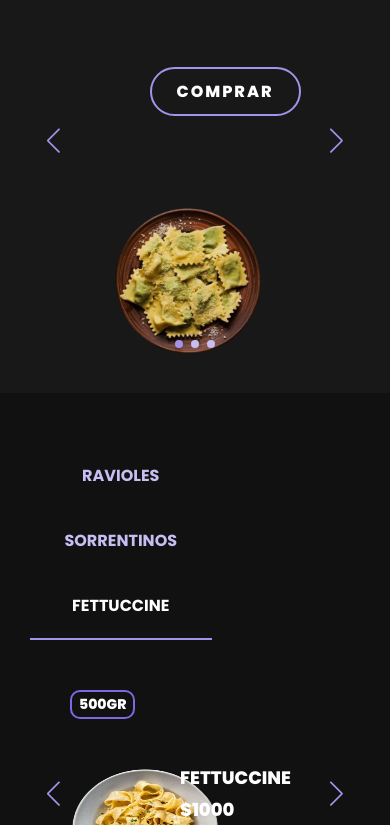
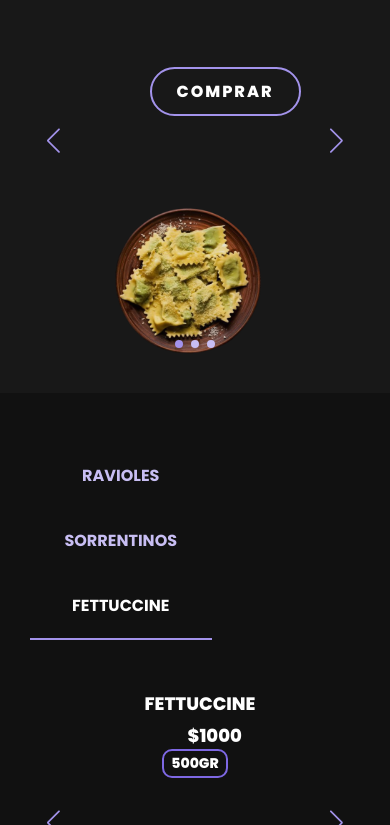
Before and after one commit to lukarodriguezz/pastalooza, a plain HTML site: page index.html in a window 390 px wide. Shown: the part 213-1038 px from the top of the page. Drawn offline with nearby package versions, Linux system fonts and the light colour scheme.

Commit message:
Update style.css

```diff
--- a/style.css
+++ b/style.css
@@ -471,8 +471,29 @@ body {
   .links h4{
     margin: 25px 0px 10px 0px;
   }
-  .product-txt p{
+  .product {
+    display: flex;
+    flex-direction: column;
+  }
+
+  .product-img {
+    order: 2;
+    text-align: center;
+    margin-bottom: auto; /* Ajusta el margen inferior */
+  }
+
+  .product-txt h4 {
+    order: 1;
+    text-align: center;
+  }
+
+  .product-txt p {
     display: none;
+  }
+
+  .price {
+    display: flex;
+    margin-left: 50px;
   }
 }
 
```
